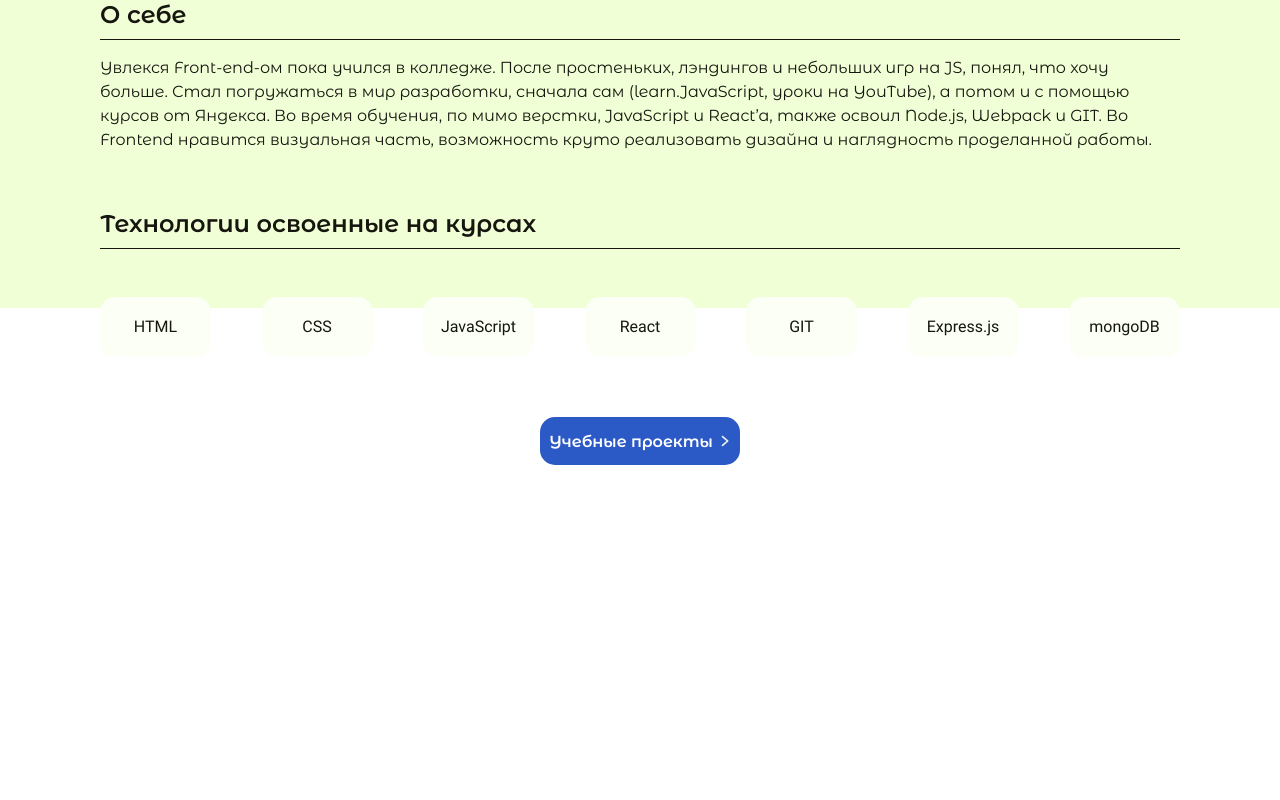
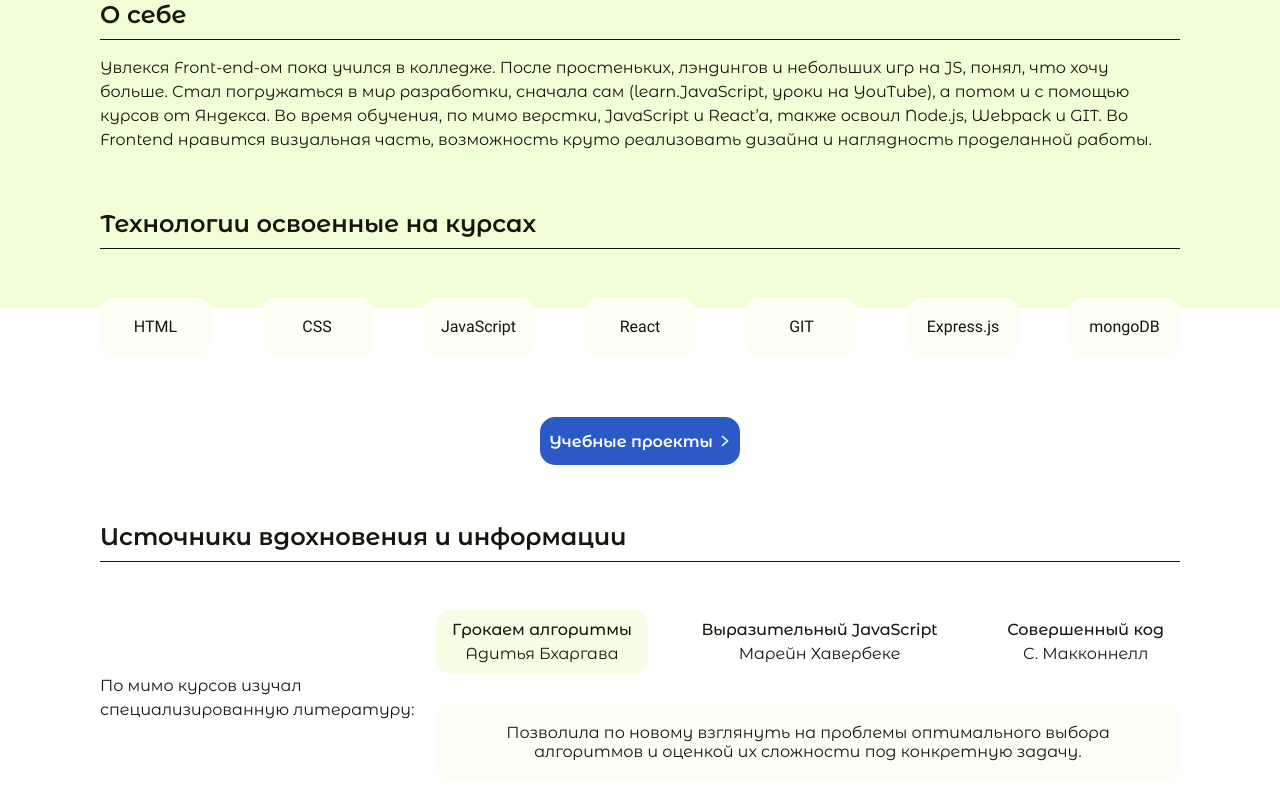
Before and after one commit to IgorZakharov211/zakharov-igor, a React (Create React App) app: page / in a window 1280 px wide. Shown: the part 492-1292 px from the top of the page. Before the commit the page ends 957 px from the top, so only its background shows below. Built offline with nearby package versions, Linux system fonts and the light colour scheme.

Commit message:
feat: add info-books block

```diff
--- a/src/components/about/About.js
+++ b/src/components/about/About.js
@@ -3,6 +3,7 @@ import './About.scss';
 import MyInfo from '../my-info/MyInfo';
 import Biography from '../biography/Biography';
 import Courses from '../courses/Courses';
+import Info from '../info/Info';
 
 function About(){
   return(
@@ -10,6 +11,7 @@ function About(){
       <MyInfo className="about"/>
       <Biography className={"about"}/>
       <Courses className={"about"} />
+      <Info className={"about"} />
     </main>
   )
 }
--- /dev/null
+++ b/src/components/info/Info.js
@@ -0,0 +1,106 @@
+import React, { useState } from "react";
+import { useContext } from "react";
+import './Info.scss';
+import { ThemeContext } from '../../themeContext';
+
+function Info(props){
+
+  const [noteIndex, setNoteIndex] = useState(1);
+
+  const { theme } = useContext(ThemeContext);
+
+  const NotesList = [
+    {
+      index: 1,
+      subtitle: "Позволила по новому взглянуть на проблемы оптимального выбора алгоритмов и оценкой их сложности под конкретную задачу."
+    },
+    {
+      index: 2,
+      subtitle: "Возвращаюсь к ней, когда сталкиваюсь с непониманием в тех или иных областях."
+    },
+    {
+      index: 3,
+      subtitle: "Книга очень объемная, невозможно проглотить ее быстро, изучаю постепенно."
+    }
+  ];
+
+  function buttonClickHandler(e){
+    if(e.target.id){
+      setNoteIndex(Number(e.target.id))
+    } else{
+      setNoteIndex(Number(e.target.parentElement.id))
+    }
+  }
+
+  return(
+    <section className={`info ${props.className}__info ${theme === "light" ? "" : "info_dark"}`}>
+      <h3 className={`title info__title ${theme === "light" ? "" : "title_dark"}`}>Источники вдохновения и информации</h3>
+      <div className="info__books">
+        <p className="info__subtitle info__subtitle_books">По мимо курсов изучал специализированную литературу:</p>
+        <ul className="info__list">
+          <li className="info__item">
+            <button
+              className={
+                `info__button ${
+                  (theme === "light" && noteIndex === 1) ? "info__button_active" :
+                  (theme === "dark" && noteIndex === 1) ? "info__button_active_dark" :
+                  (theme === "dark" && noteIndex !== 1) ? "info__button_dark":
+                  ""
+                }`}
+              id="1"
+              onClick={buttonClickHandler}>
+              <span className="info__span">Грокаем алгоритмы</span><br/>
+              Адитья Бхаргава
+            </button>
+          </li>
+          <li className="info__item">
+            <button
+              className={
+                `info__button ${
+                  (theme === "light" && noteIndex === 2) ? "info__button_active" :
+                  (theme === "dark" && noteIndex === 2) ? "info__button_active_dark" :
+                  (theme === "dark" && noteIndex !== 2) ? "info__button_dark":
+                  ""
+                }`}
+              id="2"
+              onClick={buttonClickHandler}>
+              <span className="info__span">Выразительный JavaScript</span><br />
+              Марейн Хавербеке
+            </button>
+          </li>
+          <li className="info__item">
+            <button
+              className={
+                `info__button ${
+                  (theme === "light" && noteIndex === 3) ? "info__button_active" :
+                  (theme === "dark" && noteIndex === 3) ? "info__button_active_dark" :
+                  (theme === "dark" && noteIndex !== 3) ? "info__button_dark":
+                  ""
+                }`}
+              id="3"
+              onClick={buttonClickHandler}>
+              <span className="info__span">Совершенный код</span><br />
+              С. Макконнелл
+            </button>
+          </li>
+        </ul>
+        <div className="info__note-container">
+          {
+            (NotesList.filter((i) => i.index === noteIndex)) ? NoteItem(NotesList.filter((i) => i.index === noteIndex)[0].subtitle) : NoteItem("Позволила по новому взглянуть на проблемы оптимального выбора алгоритмов и оценкой их сложности под конкретную задачу.")
+          }
+        </div>
+      </div>
+    </section>
+  )
+}
+
+function NoteItem(note){
+
+  const { theme } = useContext(ThemeContext);
+
+  return(
+    <p className={`info__note ${theme === "light" ? "" : "info__note_dark"}`}>{note}</p>
+  )
+}
+
+export default Info;
--- /dev/null
+++ b/src/components/info/Info.scss
@@ -0,0 +1,101 @@
+@import '../../utils/variables.scss';
+
+.info{
+  font-family: $mainFont;
+  width: 100%;
+  display: flex;
+  flex-direction: column;
+  color: $fontColor;
+
+  &_dark{
+    color: $dFontColor;
+  }
+
+  &__title{
+    margin: 0 0 48px 0;
+  }
+
+  &__books{
+    display: grid;
+    grid-template-columns: 1fr 3fr;
+    grid-template-rows: 1fr 1fr;
+    align-items: center;
+    width: 100%;
+    margin: 0 0 48px 0;
+  }
+
+  &__subtitle{
+    min-width: 320px;
+    margin: 0 16px 0 0;
+    padding: 0;
+    font-size: 16px;
+    line-height: 1.5;
+    font-weight: 400;
+
+    &_books{
+      grid-column-start: 1;
+      grid-column-end: 2;
+      grid-row-start: 1;
+      grid-row-end: 3;
+    }
+  }
+
+  &__list{
+    display: flex;
+    flex-direction: row;
+    justify-content: space-between;
+    grid-column-start: 2;
+    grid-column-end: 3;
+    margin: 0 0 24px 0;
+    padding: 0;
+    list-style-type: none;
+  }
+
+  &__note-container{
+    grid-column-start: 2;
+    grid-column-end: 3;
+  }
+
+  &__button{
+    margin: 0;
+    padding: 8px 16px 8px 16px;
+    background: none;
+    border: none;
+    cursor: pointer;
+    font-size: 16px;
+    font-weight: 400;
+    line-height: 1.5;
+    font-family: $mainFont;
+    border-radius: 15px;
+    color: $fontColor;
+
+    &_active{
+      background-color: $primaryMiddleColor;
+
+      &_dark{
+        color: $dFontColor;
+        background-color: $dPrimaryMiddleColor;
+      }
+    }
+
+    &_dark{
+      color: $dFontColor;
+    }
+  }
+
+  &__span{
+    font-weight: 500;
+  }
+
+  &__note{
+    margin: 0;
+    padding: 20px 20px 20px 20px;
+    background-color: $primaryLightColor;
+    border-radius: 15px;
+    text-align: center;
+
+    &_dark{
+      background-color: $dPrimaryLightColor;
+    }
+  }
+}
```
